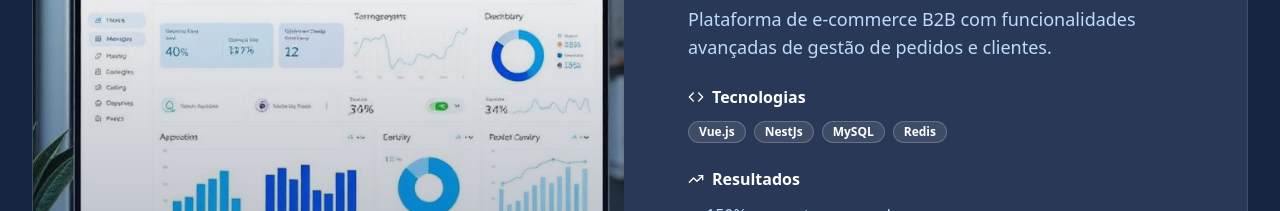
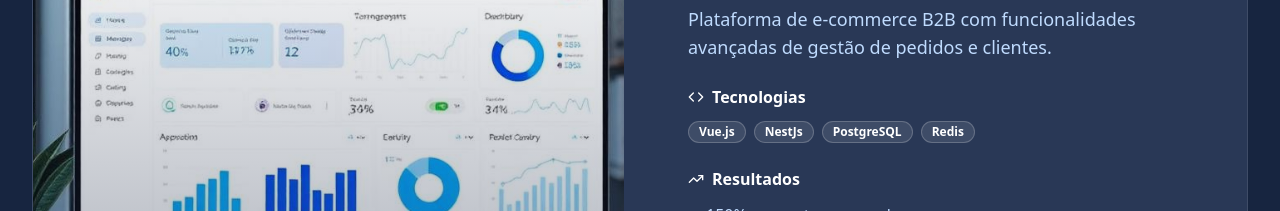
Before and after one commit to MVTech-Solutions/consonant-vision-launch, a React (Vite) app: page / in a window 1280 px wide. Shown: the part 4740-4951 px from the top of the page. Built offline with nearby package versions, Linux system fonts and the light colour scheme; the HTML template or start-up script is replaced by a standard one.

Commit message:
Update portfolio technologies

```diff
--- a/src/components/Portfolio.tsx
+++ b/src/components/Portfolio.tsx
@@ -34,7 +34,7 @@ const Portfolio = () => {
       title: "E-commerce B2B Personalizado",
       description: "Plataforma de e-commerce B2B com funcionalidades avançadas de gestão de pedidos e clientes.",
       image: portfolioImage,
-      technologies: ["Vue.js", "NestJs", "MySQL", "Redis"],
+      technologies: ["Vue.js", "NestJs", "PostgreSQL", "Redis"],
       results: [
         "150% aumento nas vendas",
         "50% redução no tempo de pedidos",
```
